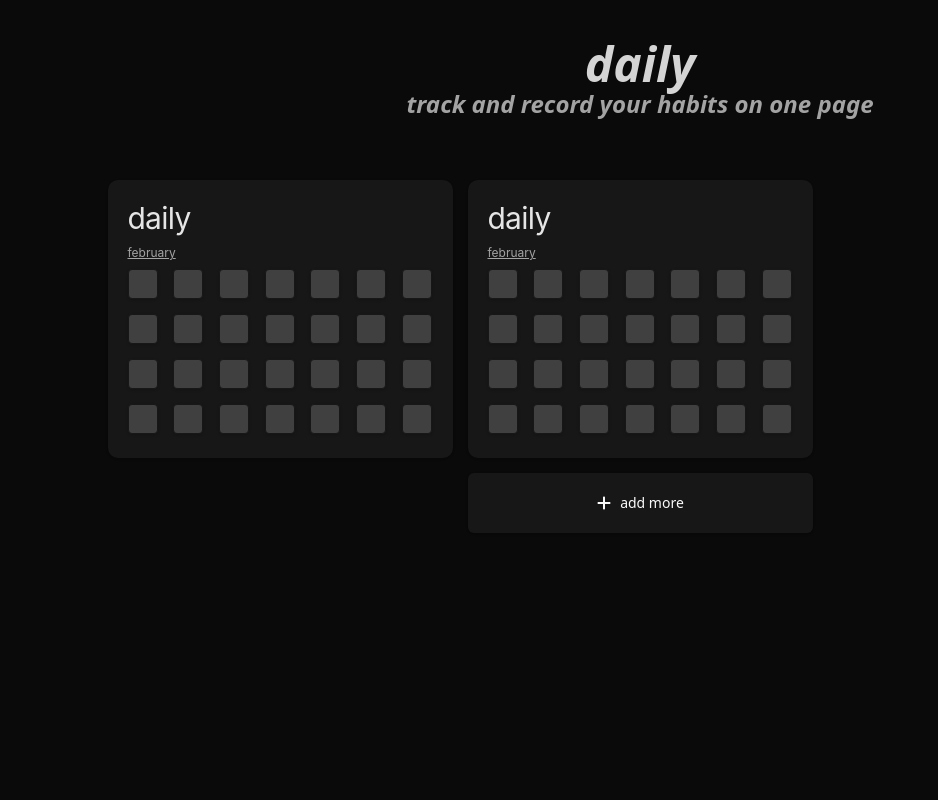
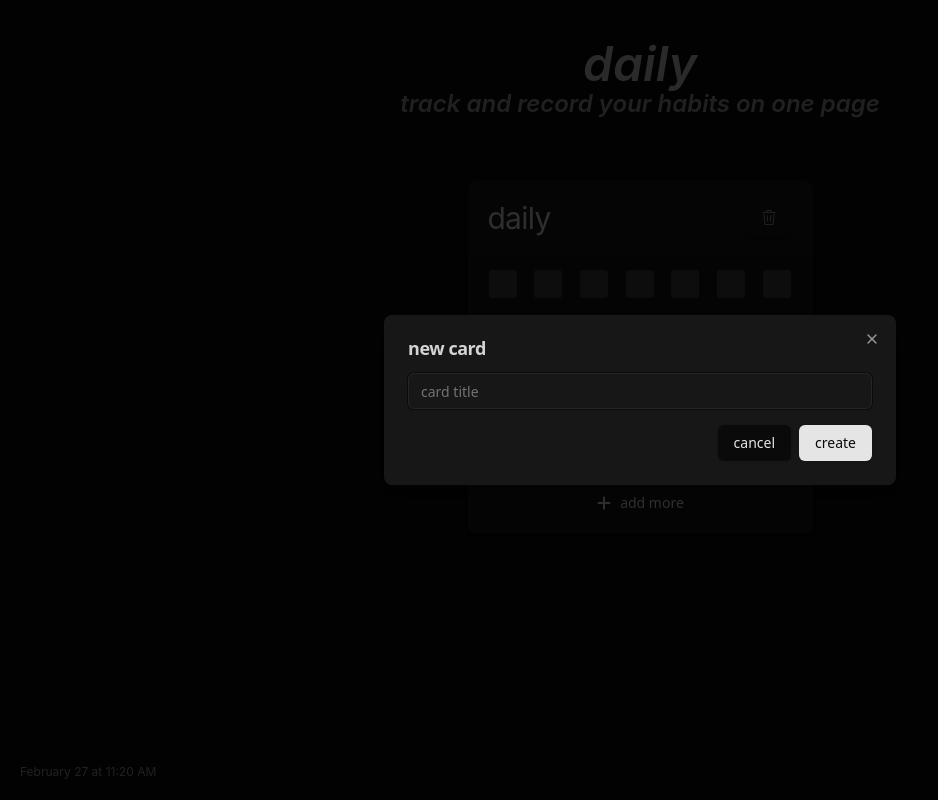
Before and after one commit to ilyastorunn/habits, a React (Vite) app: page / in a window 1280 px wide. Both pictures are taken after a click on the button "add more". Shown: the whole page, without its empty margins (0-938 px from the left). Built offline with nearby package versions, Linux system fonts and the light colour scheme.

Commit message:
fix: checkbox state persistence and allow multiple selections

```diff
--- a/package.json
+++ b/package.json
@@ -11,7 +11,9 @@
   },
   "dependencies": {
     "@radix-ui/react-checkbox": "^1.1.4",
+    "@radix-ui/react-dialog": "^1.1.6",
     "@radix-ui/react-slot": "^1.1.2",
+    "@radix-ui/react-tooltip": "^1.1.8",
     "class-variance-authority": "^0.7.1",
     "clsx": "^2.1.1",
     "lucide-react": "^0.476.0",
--- /dev/null
+++ b/src/components/ui/dialog.jsx
@@ -0,0 +1,94 @@
+import * as React from "react"
+import * as DialogPrimitive from "@radix-ui/react-dialog"
+import { X } from "lucide-react"
+
+import { cn } from "@/lib/utils"
+
+const Dialog = DialogPrimitive.Root
+
+const DialogTrigger = DialogPrimitive.Trigger
+
+const DialogPortal = DialogPrimitive.Portal
+
+const DialogClose = DialogPrimitive.Close
+
+const DialogOverlay = React.forwardRef(({ className, ...props }, ref) => (
+  <DialogPrimitive.Overlay
+    ref={ref}
+    className={cn(
+      "fixed inset-0 z-50 bg-black/80  data-[state=open]:animate-in data-[state=closed]:animate-out data-[state=closed]:fade-out-0 data-[state=open]:fade-in-0",
+      className
+    )}
+    {...props} />
+))
+DialogOverlay.displayName = DialogPrimitive.Overlay.displayName
+
+const DialogContent = React.forwardRef(({ className, children, ...props }, ref) => (
+  <DialogPortal>
+    <DialogOverlay />
+    <DialogPrimitive.Content
+      ref={ref}
+      className={cn(
+        "fixed left-[50%] top-[50%] z-50 grid w-full max-w-lg translate-x-[-50%] translate-y-[-50%] gap-4 border bg-background p-6 shadow-lg duration-200 data-[state=open]:animate-in data-[state=closed]:animate-out data-[state=closed]:fade-out-0 data-[state=open]:fade-in-0 data-[state=closed]:zoom-out-95 data-[state=open]:zoom-in-95 data-[state=closed]:slide-out-to-left-1/2 data-[state=closed]:slide-out-to-top-[48%] data-[state=open]:slide-in-from-left-1/2 data-[state=open]:slide-in-from-top-[48%] sm:rounded-lg",
+        className
+      )}
+      {...props}>
+      {children}
+      <DialogPrimitive.Close
+        className="absolute right-4 top-4 rounded-sm opacity-70 ring-offset-background transition-opacity hover:opacity-100 focus:outline-none focus:ring-2 focus:ring-ring focus:ring-offset-2 disabled:pointer-events-none data-[state=open]:bg-accent data-[state=open]:text-muted-foreground">
+        <X className="h-4 w-4" />
+        <span className="sr-only">Close</span>
+      </DialogPrimitive.Close>
+    </DialogPrimitive.Content>
+  </DialogPortal>
+))
+DialogContent.displayName = DialogPrimitive.Content.displayName
+
+const DialogHeader = ({
+  className,
+  ...props
+}) => (
+  <div
+    className={cn("flex flex-col space-y-1.5 text-center sm:text-left", className)}
+    {...props} />
+)
+DialogHeader.displayName = "DialogHeader"
+
+const DialogFooter = ({
+  className,
+  ...props
+}) => (
+  <div
+    className={cn("flex flex-col-reverse sm:flex-row sm:justify-end sm:space-x-2", className)}
+    {...props} />
+)
+DialogFooter.displayName = "DialogFooter"
+
+const DialogTitle = React.forwardRef(({ className, ...props }, ref) => (
+  <DialogPrimitive.Title
+    ref={ref}
+    className={cn("text-lg font-semibold leading-none tracking-tight", className)}
+    {...props} />
+))
+DialogTitle.displayName = DialogPrimitive.Title.displayName
+
+const DialogDescription = React.forwardRef(({ className, ...props }, ref) => (
+  <DialogPrimitive.Description
+    ref={ref}
+    className={cn("text-sm text-muted-foreground", className)}
+    {...props} />
+))
+DialogDescription.displayName = DialogPrimitive.Description.displayName
+
+export {
+  Dialog,
+  DialogPortal,
+  DialogOverlay,
+  DialogTrigger,
+  DialogClose,
+  DialogContent,
+  DialogHeader,
+  DialogFooter,
+  DialogTitle,
+  DialogDescription,
+}
--- /dev/null
+++ b/src/components/ui/input.jsx
@@ -0,0 +1,19 @@
+import * as React from "react"
+
+import { cn } from "@/lib/utils"
+
+const Input = React.forwardRef(({ className, type, ...props }, ref) => {
+  return (
+    <input
+      type={type}
+      className={cn(
+        "flex h-9 w-full rounded-md border border-input bg-transparent px-3 py-1 text-base shadow-sm transition-colors file:border-0 file:bg-transparent file:text-sm file:font-medium file:text-foreground placeholder:text-muted-foreground focus-visible:outline-none focus-visible:ring-1 focus-visible:ring-ring disabled:cursor-not-allowed disabled:opacity-50 md:text-sm",
+        className
+      )}
+      ref={ref}
+      {...props} />
+  );
+})
+Input.displayName = "Input"
+
+export { Input }
--- /dev/null
+++ b/src/components/ui/tooltip.jsx
@@ -0,0 +1,26 @@
+import * as React from "react"
+import * as TooltipPrimitive from "@radix-ui/react-tooltip"
+
+import { cn } from "@/lib/utils"
+
+const TooltipProvider = TooltipPrimitive.Provider
+
+const Tooltip = TooltipPrimitive.Root
+
+const TooltipTrigger = TooltipPrimitive.Trigger
+
+const TooltipContent = React.forwardRef(({ className, sideOffset = 4, ...props }, ref) => (
+  <TooltipPrimitive.Portal>
+    <TooltipPrimitive.Content
+      ref={ref}
+      sideOffset={sideOffset}
+      className={cn(
+        "z-50 overflow-hidden rounded-md bg-primary px-3 py-1.5 text-xs text-primary-foreground animate-in fade-in-0 zoom-in-95 data-[state=closed]:animate-out data-[state=closed]:fade-out-0 data-[state=closed]:zoom-out-95 data-[side=bottom]:slide-in-from-top-2 data-[side=left]:slide-in-from-right-2 data-[side=right]:slide-in-from-left-2 data-[side=top]:slide-in-from-bottom-2",
+        className
+      )}
+      {...props} />
+  </TooltipPrimitive.Portal>
+))
+TooltipContent.displayName = TooltipPrimitive.Content.displayName
+
+export { Tooltip, TooltipTrigger, TooltipContent, TooltipProvider }
--- a/src/pages/Home.jsx
+++ b/src/pages/Home.jsx
@@ -1,52 +1,189 @@
+import { useState } from "react";
 import { Checkbox } from "@/components/ui/checkbox";
 import { Card, CardTitle } from "@/components/ui/card";
 import { Button } from "@/components/ui/button";
+import { Input } from "@/components/ui/input";
+import {
+  Dialog,
+  DialogContent,
+  DialogHeader,
+  DialogTitle,
+  DialogFooter,
+} from "@/components/ui/dialog";
+import {
+  Tooltip,
+  TooltipContent,
+  TooltipProvider,
+  TooltipTrigger,
+} from "@/components/ui/tooltip";
 import { FaPlus } from "react-icons/fa6";
-import { useState } from "react";
+import { GoTrash } from "react-icons/go";
+import { useEffect } from "react";
 
 export default function Home() {
-  const [cards, setCards] = useState([1]);
+  const [cards, setCards] = useState([{ id: 1, title: "daily" }]);
+  const [isDialogOpen, setIsDialogOpen] = useState(false);
+  const [newCardTitle, setNewCardTitle] = useState("");
+  const [currentTime, setCurrentTime] = useState("");
+  const [checkedBoxes, setCheckedBoxes] = useState({});
+
+  useEffect(() => {
+    const savedCards = JSON.parse(localStorage.getItem("cards"));
+    if (savedCards) setCards(savedCards);
+
+    const savedCheckedBoxes = JSON.parse(localStorage.getItem("checkedBoxes"));
+    if (savedCheckedBoxes) setCheckedBoxes(savedCheckedBoxes);
+  }, []);
+
+  useEffect(() => {
+    localStorage.setItem("checkedBoxes", JSON.stringify(checkedBoxes));
+  }, [checkedBoxes]);
+
+  const openDialog = () => {
+    setIsDialogOpen(true);
+    setNewCardTitle("");
+  };
+
+  const toggleCheckbox = (cardId, dayIndex) => {
+    setCheckedBoxes((prevCheckedBoxes) => {
+      const updatedCheckedBoxes = { ...prevCheckedBoxes };
+      if (!updatedCheckedBoxes[cardId]) {
+        updatedCheckedBoxes[cardId] = {};
+      }
+      updatedCheckedBoxes[cardId] = {
+        ...updatedCheckedBoxes[cardId],
+        [dayIndex]: !updatedCheckedBoxes[cardId][dayIndex],
+      };
+
+      // LocalStorage'a kaydet
+      localStorage.setItem("checkedBoxes", JSON.stringify(updatedCheckedBoxes));
+
+      return updatedCheckedBoxes;
+    });
+  };
+
+  useEffect(() => {
+    const updateDate = () => {
+      const now = new Date();
+      const options = {
+        month: "long",
+        day: "numeric",
+        hour: "2-digit",
+        minute: "2-digit",
+      };
+      setCurrentTime(now.toLocaleString("en-US", options));
+    };
+
+    updateDate();
+    const interval = setInterval(updateDate, 1000);
+    return () => clearInterval(interval);
+  }, []);
 
   const addCard = () => {
-    setCards((prevCards) => [...prevCards, prevCards.length + 1]);
+    if (newCardTitle.trim() === "") return;
+    setCards((prevCards) => [
+      ...prevCards,
+      { id: Date.now(), title: newCardTitle },
+    ]);
+    setIsDialogOpen(false);
+  };
+
+  const removeCard = (id) => {
+    setCards((prevCards) => prevCards.filter((card) => card.id !== id));
   };
 
   return (
+    <TooltipProvider>
       <div className="bg-neutral-950 pt-[40px] h-screen flex flex-col items-center">
         <div className="text-center pb-[40px]">
-        <span className="text-5xl text-neutral-300 font-semibold italic">
+          <span className="text-5xl text-neutral-300 font-semibold font-['Inter'] italic">
             daily
           </span>
-        <span className="text-2xl text-neutral-400 font-semibold italic block">
+          <span className="text-2xl text-neutral-400 font-semibold font-['Inter'] italic block">
             track and record your habits on one page
           </span>
         </div>
 
-      <div className="grid grid-cols-1 sm:grid-cols-2 lg:grid-cols-3 gap-[15px] mt-5">
-        {cards.map((id) => (
-          <Card key={id} className="w-[345px] h-[278px] bg-neutral-900 rounded-[10px] border-none p-5 flex flex-col justify-between">
+        <div
+          className={`grid gap-[15px] mt-5 ${
+            cards.length === 1
+              ? "grid-cols-1 place-items-center"
+              : "grid-cols-1 sm:grid-cols-2 lg:grid-cols-3"
+          }`}
+        >
+          {cards.map((card) => (
+            <Card
+              key={card.id}
+              className="w-[345px] h-[278px] bg-neutral-900 rounded-[10px] border-none p-5 flex flex-col justify-between"
+            >
+              <div className="flex justify-between items-center">
                 <CardTitle className="text-neutral-200 text-3xl font-normal font-['Inter']">
-              daily
+                  {card.title}
                 </CardTitle>
-            <span className="text-neutral-400 text-xs font-normal font-['Inter'] underline pt-[9px] pb-2">
-              february
-            </span>
+                <Button
+                  onClick={() => removeCard(card.id)}
+                  className="text-neutral-400 hover:text-red-500 transition"
+                >
+                  <GoTrash className="w-5 h-5" />
+                </Button>
+              </div>
               <div className="grid grid-cols-7 gap-[15px] mb-1">
                 {Array.from({ length: 28 }).map((_, index) => (
+                  <Tooltip key={index}>
+                    <TooltipTrigger asChild>
                       <Checkbox
-                  key={index}
+                        checked={checkedBoxes[card.id]?.[index] || false}
+                        onCheckedChange={() => toggleCheckbox(card.id, index)}
                         className="w-[30px] h-[30px] bg-neutral-700 rounded"
                       />
+                    </TooltipTrigger>
+                    <TooltipContent className="bg-neutral-800 text-neutral-200 text-xs px-2 py-1">
+                      February {index + 1}
+                    </TooltipContent>
+                  </Tooltip>
                 ))}
               </div>
             </Card>
           ))}
         </div>
 
-      <Button className="w-[345px] h-[60px] mt-[15px]" onClick={addCard}>
-        <FaPlus className="w-6 h-6" />
-        <span>add more</span>
+        <Button className="w-[345px] h-[60px] mt-[15px]" onClick={openDialog}>
+          <FaPlus className="w-6 h-6 text-neutral-200" />
+          <span className="text-neutral-200">add more</span>
         </Button>
+
+        <Dialog open={isDialogOpen} onOpenChange={setIsDialogOpen}>
+          <DialogContent className="bg-neutral-900 text-neutral-300 border-none">
+            <DialogHeader>
+              <DialogTitle>new card</DialogTitle>
+            </DialogHeader>
+            <Input
+              className="text-neutral-200 border-neutral-800"
+              placeholder="card title"
+              value={newCardTitle}
+              onChange={(e) => setNewCardTitle(e.target.value)}
+            />
+            <DialogFooter>
+              <Button
+                onClick={() => setIsDialogOpen(false)}
+                className="bg-neutral-950 text-neutral-200 hover:bg-neutral-900"
+              >
+                cancel
+              </Button>
+              <Button
+                onClick={addCard}
+                className="text-neutral-950 bg-neutral-200 hover:bg-neutral-300"
+              >
+                create
+              </Button>
+            </DialogFooter>
+          </DialogContent>
+        </Dialog>
+
+        <div className="absolute bottom-5 left-5 text-neutral-400 text-xs font-['Inter']">
+          {currentTime}
         </div>
+      </div>
+    </TooltipProvider>
   );
 }
```
Also changed, not shown: 1 other file (tests, documents, lock files or other folders). Lines whose indentation alone changed are shown as unchanged.
